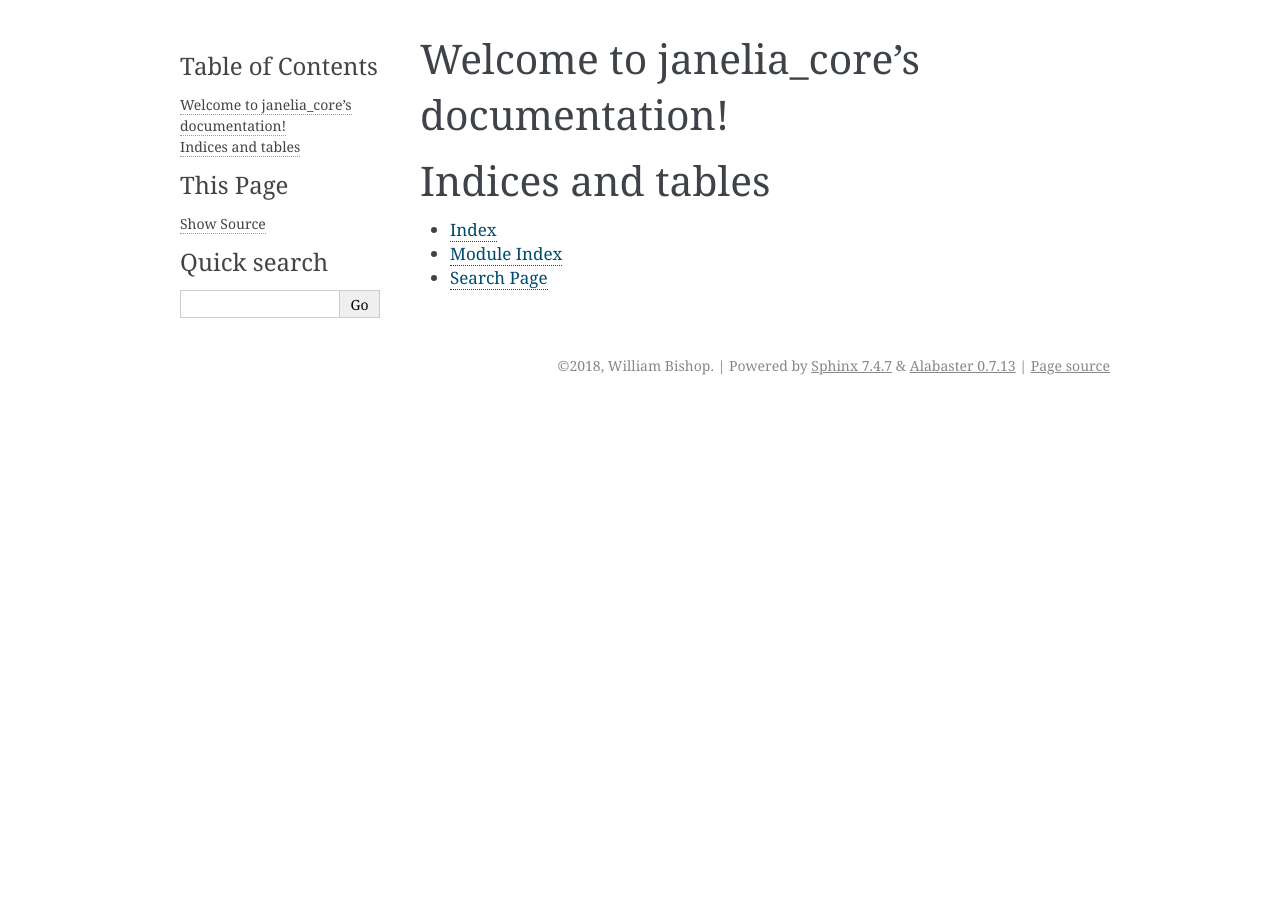
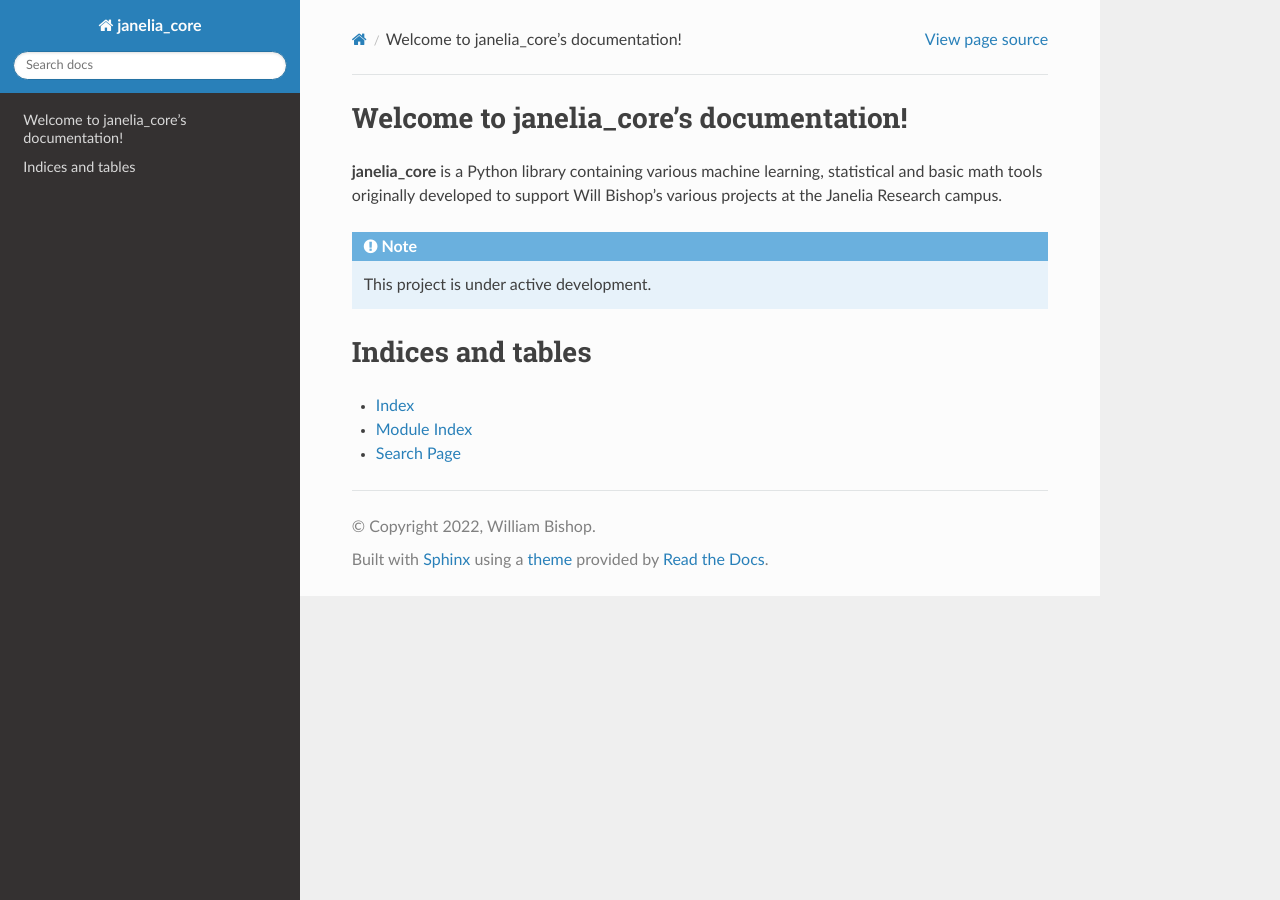
Before and after one commit to wbishopJanelia/janelia_core, a Sphinx documentation site: the page built from docs/source/index.rst, in a window 1280 px wide. Built offline with Sphinx 7.4.7 and the Read the Docs theme 2.0.0, drawn with Linux system fonts in a browser that asks for light colours.

Commit message:
Updating documentation.

```diff
--- a/docs/source/conf.py
+++ b/docs/source/conf.py
@@ -14,13 +14,13 @@
 #
 import os
 import sys
-sys.path.insert(0, os.path.abspath('../..'))
+sys.path.insert(0, os.path.abspath('../../janelia_core'))
 
 
 # -- Project information -----------------------------------------------------
 
 project = 'janelia_core'
-copyright = '2018, William Bishop'
+copyright = '2022, William Bishop'
 author = 'William Bishop'
 
 # The short X.Y version
@@ -39,7 +39,9 @@ release = '0.1'
 # extensions coming with Sphinx (named 'sphinx.ext.*') or your custom
 # ones.
 extensions = [
+    'autoapi.extension',
     'sphinx.ext.autodoc',
+    'sphinx.ext.autosummary',
     'sphinx.ext.doctest',
     'sphinx.ext.intersphinx',
     'sphinx.ext.todo',
@@ -49,7 +51,10 @@ extensions = [
     'sphinx.ext.viewcode',
     'sphinx.ext.githubpages',
     'sphinx.ext.napoleon',
+    'sphinx_rtd_theme',
 ]
+
+autoapi_dirs = ['../../janelia_core']
 
 # Add any paths that contain templates here, relative to this directory.
 templates_path = ['_templates']
@@ -84,7 +89,7 @@ pygments_style = None
 # The theme to use for HTML and HTML Help pages.  See the documentation for
 # a list of builtin themes.
 #
-html_theme = 'alabaster'
+html_theme = 'sphinx_rtd_theme'
 
 # Theme options are theme-specific and customize the look and feel of a theme
 # further.  For a list of options available for each theme, see the
--- a/docs/source/index.rst
+++ b/docs/source/index.rst
@@ -1,16 +1,16 @@
-.. janelia_core documentation master file, created by
-   sphinx-quickstart on Thu Nov  1 20:11:16 2018.
-   You can adapt this file completely to your liking, but it should at least
-   contain the root `toctree` directive.
+.. We use autoapi to generate api documentation: See https://sphinx-autoapi.readthedocs.io/en/latest/tutorials.html
 
 Welcome to janelia_core's documentation!
 ========================================
 
+**janelia_core** is a Python library containing various machine learning, statistical and basic math
+tools originally developed to support Will Bishop's various projects at the Janelia Research campus.
+
+.. note:: This project is under active development.
+
 .. toctree::
    :maxdepth: 2
-   :caption: Contents:
-
-
+   :caption: Table of Contents
 
 Indices and tables
 ==================
--- a/docs/source/modules.rst
+++ /dev/null
@@ -1,8 +0,0 @@
-janelia_core
-============
-
-.. toctree::
-   :maxdepth: 4
-
-   janelia_core
-   setup
--- a/setup.py
+++ b/setup.py
@@ -28,6 +28,8 @@ setup(
     "psutil",
 	"pyspark",
     "sphinx",
+    "sphinx-autoapi",
+    "sphinx_rtd_theme",
     "tqdm",
     ],
 )
```
Also changed, not shown: docs/source/janelia_core.dataprocessing.rst (deleted, +0 -22 lines), docs/source/janelia_core.fileio.rst (deleted, +0 -30 lines), docs/source/janelia_core.rst (deleted, +0 -18 lines), docs/source/setup.rst (deleted, +0 -7 lines).
